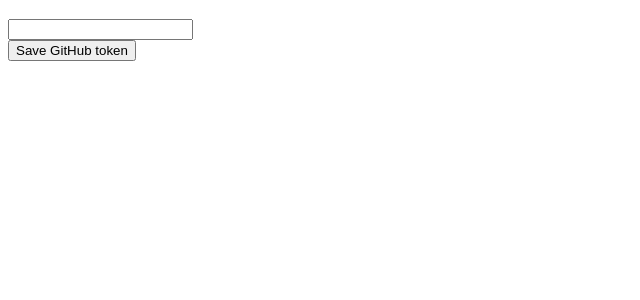
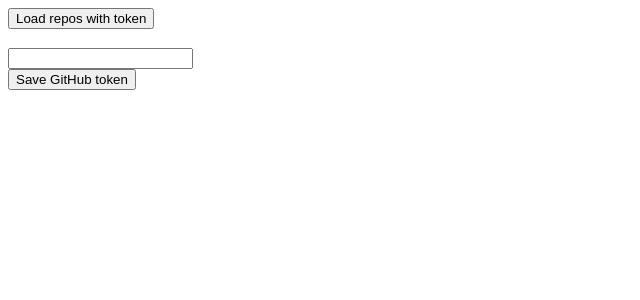
Before and after one commit to diceRollSix/my-daily-commits, a Vue app: page / in a window 1280 px wide. Shown: the top 300 px of the page, without its empty margins (0-640 px from the left). Built offline with nearby package versions, Linux system fonts and the light colour scheme.

Commit message:
load repositories with for user

```diff
--- a/public/index.html
+++ b/public/index.html
@@ -4,7 +4,7 @@
     <meta charset="utf-8">
     <meta http-equiv="X-UA-Compatible" content="IE=edge">
     <meta name="viewport" content="width=device-width,initial-scale=1.0">
-    <link rel="icon" href="<%= BASE_URL %>favicon.ico">
+    <link rel="shortcut icon" href="<%= BASE_URL %>favicon.ico">
     <title>my-daily-commits</title>
 </head>
 <body>
--- a/src/App.vue
+++ b/src/App.vue
@@ -1,15 +1,18 @@
 <template>
     <div id="app">
+        <repositories/>
         <token/>
     </div>
 </template>
 
 <script>
     import Token from './components/Token.vue'
+    import Repositories from "./components/Ropositories";
 
     export default {
         name: 'app',
         components: {
+            Repositories,
             Token
         }
     }
--- /dev/null
+++ b/src/components/Ropositories.vue
@@ -0,0 +1,29 @@
+<template>
+    <div>
+        <div
+                v-for="repo in repositories"
+                :key="repo.id"
+        >{{ repo.name }}
+        </div>
+        <button @click="loadRepositories">Load repos with token</button>
+    </div>
+</template>
+
+<script>
+    import {mapActions} from 'vuex'
+
+    export default {
+        name: 'repositories',
+        computed: {
+            repositories: function () {
+                return this.$store.state.repositories;
+            }
+        },
+        methods: {
+            ...mapActions(['loadRepositories'])
+        }
+    }
+</script>
+
+<style scoped>
+</style>
--- a/src/store.js
+++ b/src/store.js
@@ -1,5 +1,6 @@
 import Vue from 'vue'
 import Vuex from 'vuex'
+import axios from 'axios'
 import createPersistedState from "vuex-persistedstate";
 
 Vue.use(Vuex);
@@ -7,10 +8,22 @@
 export default new Vuex.Store({
     state: {
         token: '',
+        repositories: [],
     },
     mutations: {
         saveToken(state, token) {
             state.token = token;
+        },
+        setRepositories(state, repositories) {
+            let reposTmp = [];
+            for (let key in repositories) {
+                reposTmp.push({
+                    id: repositories[key].id,
+                    name: repositories[key].full_name,
+                    private: repositories[key].private,
+                });
+            }
+            state.repositories = reposTmp;
         }
     },
     actions: {
@@ -19,7 +32,28 @@
                 return;
             }
             return commit('saveToken', token);
-        }
+        },
+        loadRepositories({state, commit}) {
+            if (typeof  state.token !== 'string') {
+                return;
+            }
+
+            if (state.token.length === 0) {
+                return;
+            }
+
+            const url = 'https://api.github.com/user/repos';
+
+            return axios.get(url, {
+                params: {
+                    access_token: state.token,
+                    type: 'all'
+                }
+            })
+                .then(response => commit('setRepositories', response.data))
+                .catch((error) => console.log(error));
+        },
+
 
     },
     plugins: [
```
